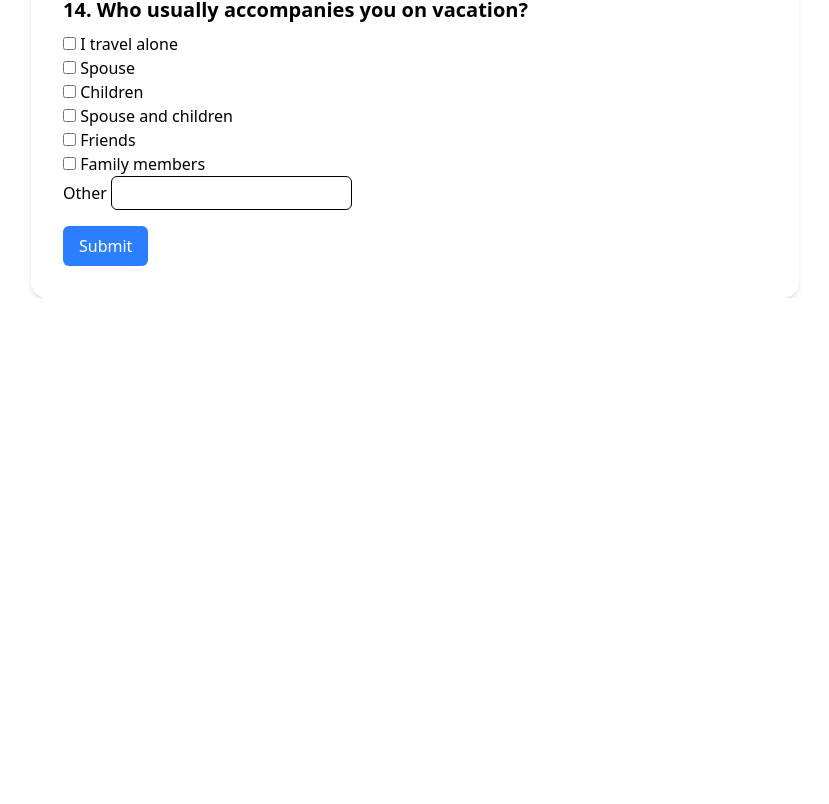
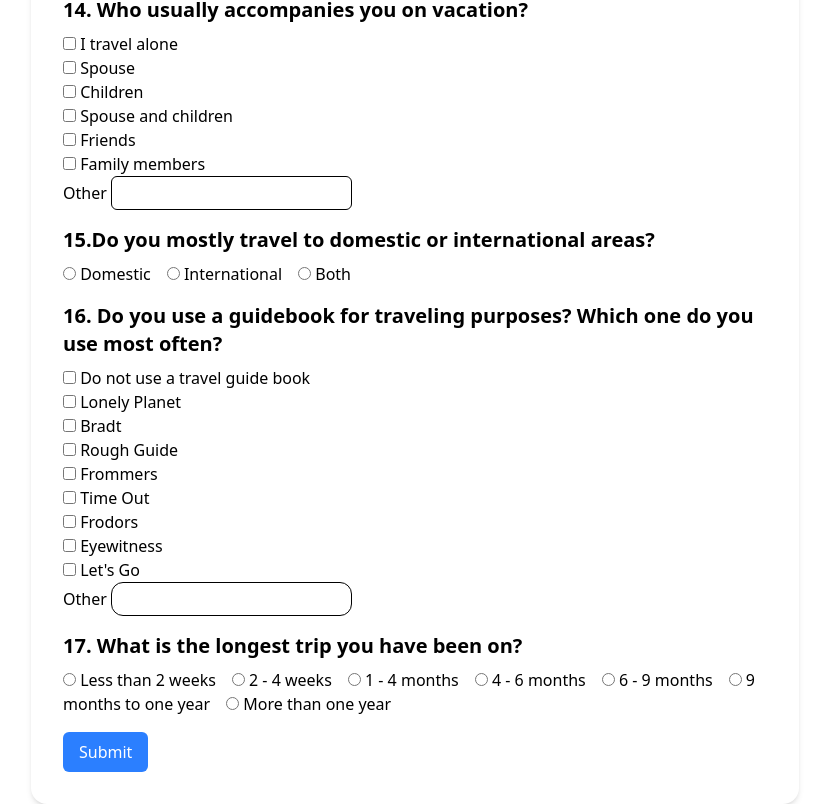
Before and after one commit to MakkuHuqueriza/CMSC127_Laboratory_Exercise_1, a React (Vite) app: page / in a window 1280 px wide. Shown: the part 2264-3068 px from the top of the page, without its empty margins (225-1054 px from the left). Before the commit the page ends 2562 px from the top, so only its background shows below. Built offline with nearby package versions, Linux system fonts and the light colour scheme.

Commit message:
fix: add 15-17 qs

```diff
--- a/src/App.jsx
+++ b/src/App.jsx
@@ -145,6 +145,38 @@ const App = () => {
           <label>Other <input type="text" name="regionOther" className="border rounded-md p-1" /></label>
         </div>
 
+        <h2 className="text-xl font-semibold mb-2">15.Do you mostly travel to domestic or international areas?</h2>
+        <div className="mb-4">
+            <label><input type="radio" name="travelAreas" value="Domestic"  /> Domestic</label>
+            <label><input type="radio" name="travelAreas" value="International" class='ml-4' /> International</label>
+            <label><input type="radio" name="travelAreas" value="Both" class='ml-4' /> Both</label>
+        </div>
+
+        <h2 className="text-xl font-semibold mb-2">16. Do you use a guidebook for traveling purposes? Which one do you use most often?</h2>
+        <div class="mb-4">
+          <label><input type="checkbox" name="travelingPurposes" value="Do not use a travel guide book" /> Do not use a travel guide book</label>< br/>
+          <label><input type="checkbox" name="travelingPurposes" value="Lonely Planet" /> Lonely Planet</label >< br/>
+          <label><input type="checkbox" name="travelingPurposes" value="Bradt" /> Bradt</label >< br/>
+          <label><input type="checkbox" name="travelingPurposes" value="Rough Guide" /> Rough Guide</label >< br/>
+          <label><input type="checkbox" name="travelingPurposes" value="Frommers" /> Frommers</label >< br/>
+          <label><input type="checkbox" name="travelingPurposes" value="Time Out" /> Time Out</label >< br/>
+          <label><input type="checkbox" name="travelingPurposes" value="Frodors" /> Frodors</label >< br/>
+          <label><input type="checkbox" name="travelingPurposes" value="Eyewitness" /> Eyewitness</label >< br/>
+          <label><input type="checkbox" name="travelingPurposes" value="Let's Go" /> Let's Go</label >< br/>
+          <label>Other <input type="text" name="travelingPurposes" class="border rounded-xl p-1" /></label>
+        </div>
+
+        <h2 className="text-xl font-semibold mb-2">17. What is the longest trip you have been on?</h2>
+        <div className="mb-4">
+            <label><input type="radio" name="longestTrip" value="Less than 2 weeks"  /> Less than 2 weeks</label>
+            <label><input type="radio" name="longestTrip" value="2 - 4 weeks" class='ml-4' /> 2 - 4 weeks</label>
+            <label><input type="radio" name="longestTrip" value="1 - 4 months" class='ml-4' /> 1 - 4 months</label>
+            <label><input type="radio" name="longestTrip" value="4 - 6 months" class='ml-4' /> 4 - 6 months</label>
+            <label><input type="radio" name="longestTrip" value="6 - 9 months" class='ml-4' /> 6 - 9 months</label>
+            <label><input type="radio" name="longestTrip" value="9 months to one year" class='ml-4' /> 9 months to one year</label>
+            <label><input type="radio" name="longestTrip" value="More than one year" class='ml-4' /> More than one year</label>
+        </div>
+
         <button type="submit" className="px-4 py-2 bg-blue-500 text-white rounded-md">Submit</button>
       </form>
     </div>
```
